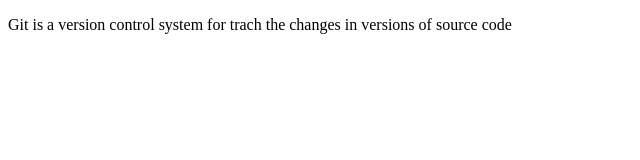
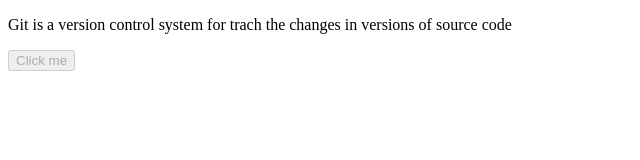
Before and after one commit to kassah93/git-test, a plain HTML site: page index.html in a window 1280 px wide. Shown: the whole page, without its empty margins (0-640 px from the left). Drawn offline with Linux system fonts and the light colour scheme.

Commit message:
2nd commit

```diff
--- a/index.html
+++ b/index.html
@@ -8,5 +8,6 @@
 </head>
 <body>
     <p> Git is a version control system for trach the changes in versions of source code</p>
+    <button disabled="disabled"> Click me </button>
 </body>
 </html>
```
